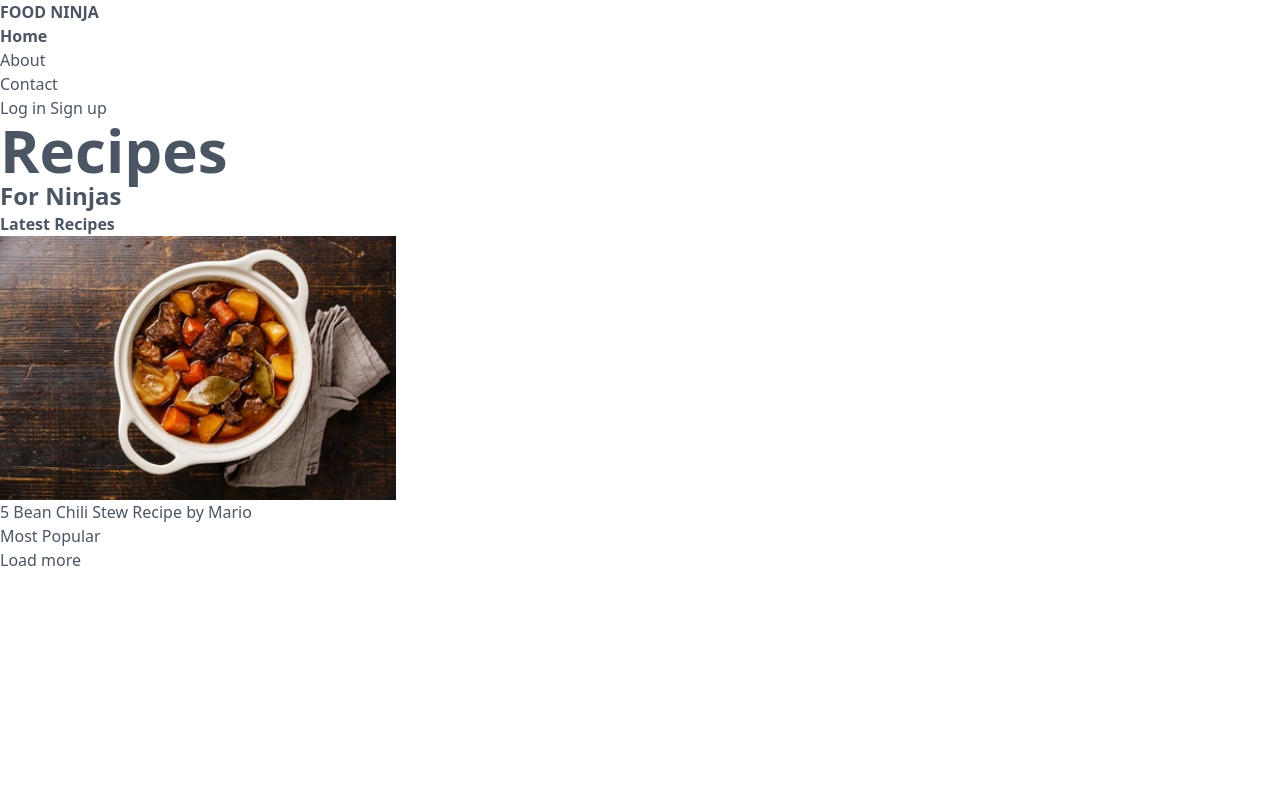
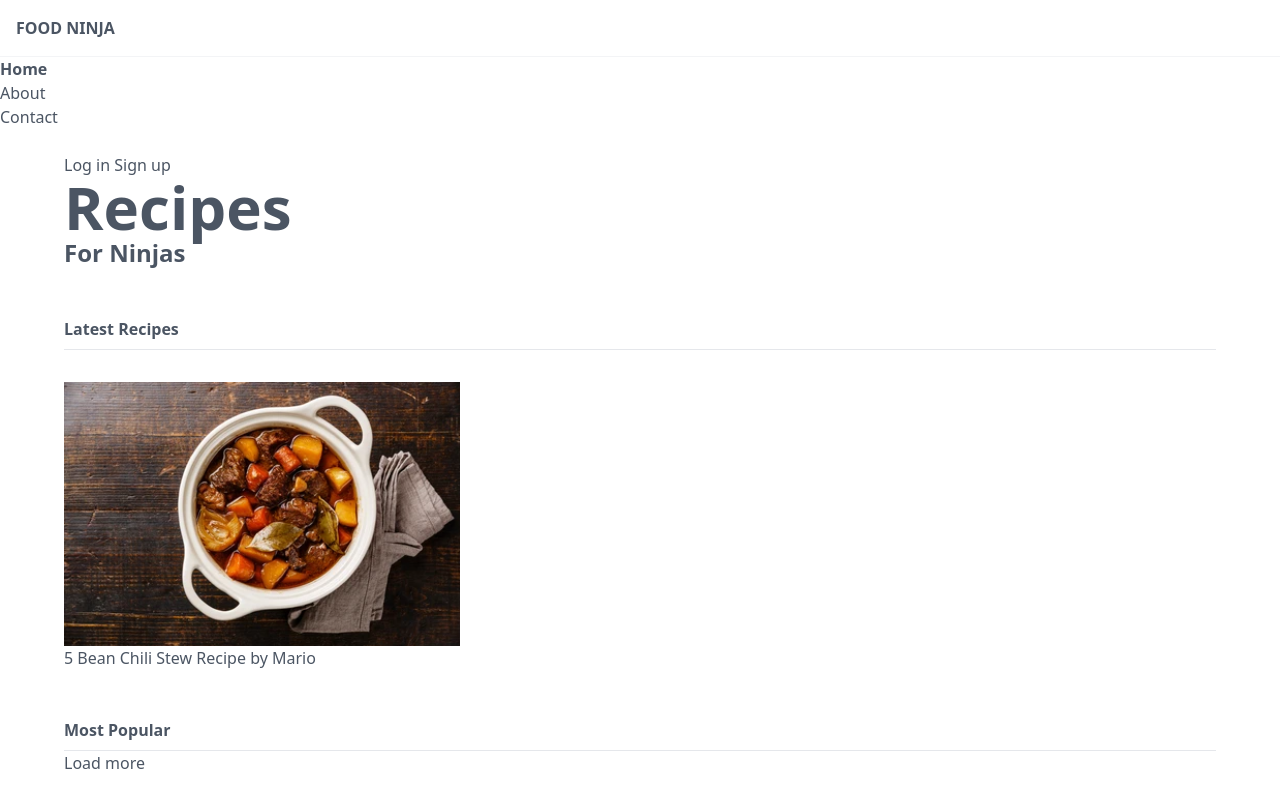
Before and after one commit to 5alafawyyy/Food-Ninja, a website: page public/index.html in a window 1280 px wide. Drawn offline with Linux system fonts and the light colour scheme.

Commit message:
adding Margin, Padding & Borders

```diff
--- a/public/index.html
+++ b/public/index.html
@@ -13,7 +13,7 @@
         <div>
             <nav>
                 <div>
-                    <h1 class="font-bold uppercase">
+                    <h1 class="font-bold uppercase p-4 border-b border-gray-100">
                         <a href="/">Food Ninja</a>
                     </h1>
                 </div>
@@ -37,7 +37,7 @@
             </nav>
         </div>
 
-        <main>
+        <main class="px-16 py-6">
             <div>
                 <a href="#">Log in</a>
                 <a href="#">Sign up</a>
@@ -49,9 +49,9 @@
             </header>
 
             <div>
-                <h4 class="font-bold">Latest Recipes</h4>
+                <h4 class="font-bold mt-12 pb-2 border-b border-gray-200">Latest Recipes</h4>
 
-                <div>
+                <div class="mt-8">
                     <!-- cards go here -->
                     <div>
                         <img src="img/stew.png" alt="stew">
@@ -62,7 +62,7 @@
                     </div>
                 </div>
 
-                <h4>Most Popular</h4>
+                <h4 class="font-bold mt-12 pb-2 border-b border-gray-200">Most Popular</h4>
 
                 <div>
                     <!-- cards go here -->
```
Also changed, not shown: public/styles.css.
